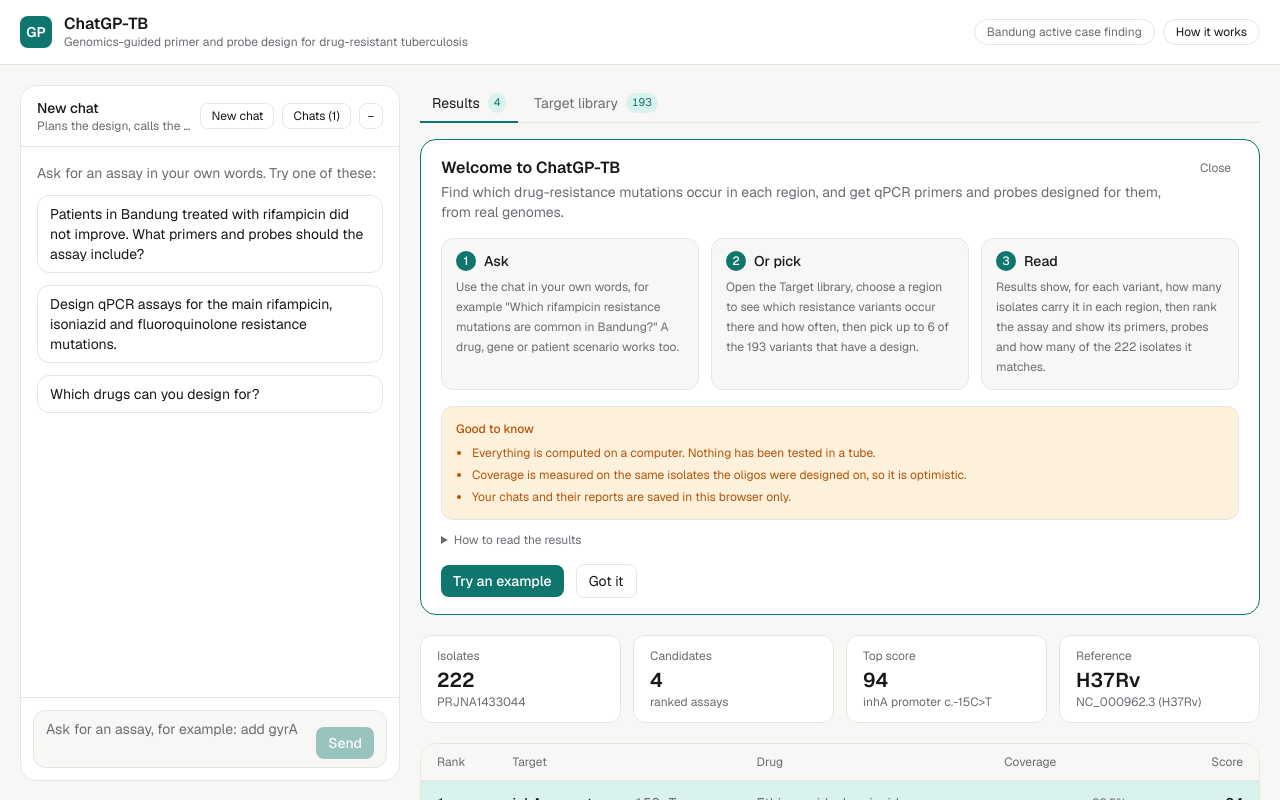
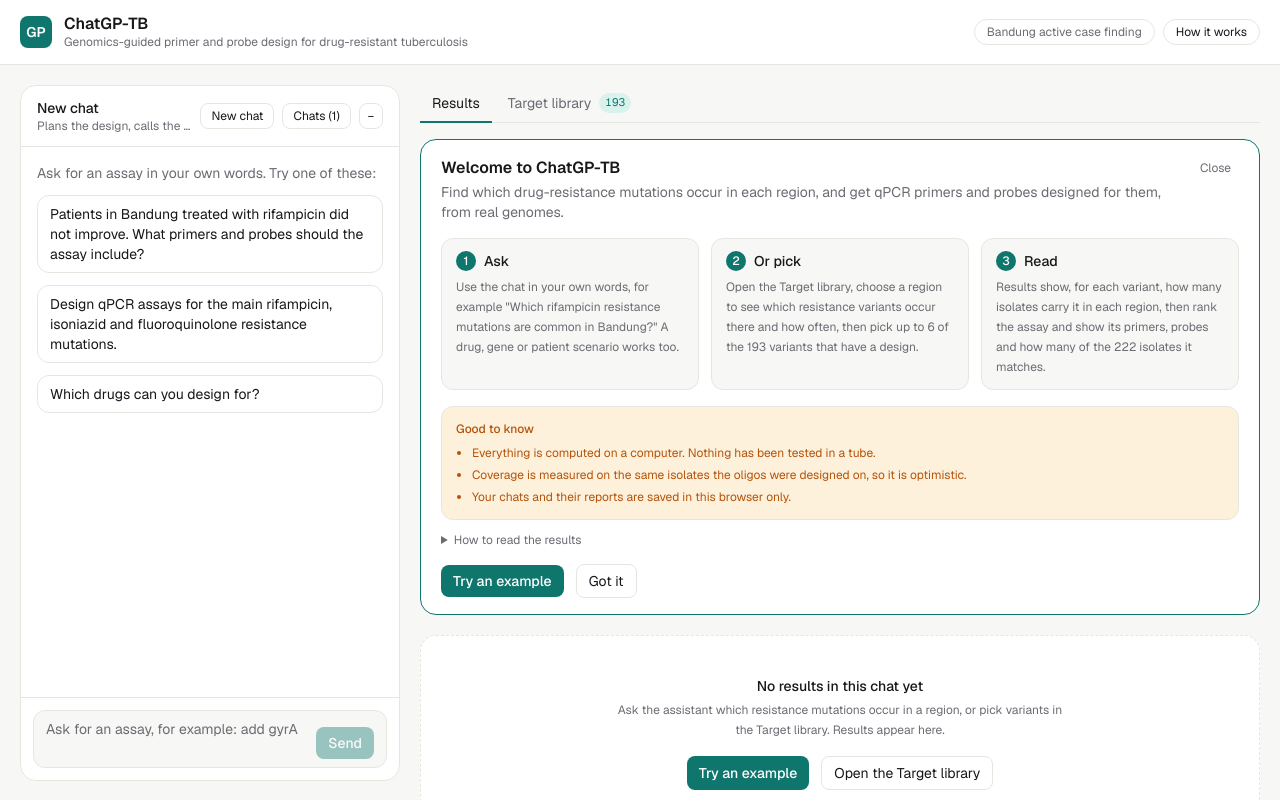
Before and after one commit to blueguy42/ResistTB, a Next.js app in the folder web/: page / in a window 1280 px wide. Shown: the top 800 px of the page. Built offline with nearby package versions, Linux system fonts and the light colour scheme.

Commit message:
Show an empty results state in a new chat instead of the starting report

```diff
--- a/web/components/App.tsx
+++ b/web/components/App.tsx
@@ -73,7 +73,9 @@ export default function App({ report: initial }: { report: Report }) {
     }
   }, []);
 
-  const shown = active?.reports.find((r) => r.id === active.activeReportId)?.report ?? initial;
+  // A chat with no report yet shows an empty state; `initial` still supplies the dataset numbers for the header and welcome card.
+  const current = active ? (active.reports.find((r) => r.id === active.activeReportId) ?? (active.activeReportId === null ? active.reports[active.reports.length - 1] : undefined))?.report : undefined;
+  const shown = current ?? initial;
   useEffect(() => setSelectedId(shown.candidates[0]?.id ?? ""), [shown]);
 
   // A reply that finishes while the assistant is minimized leaves a dot on its button.
@@ -276,7 +278,7 @@ export default function App({ report: initial }: { report: Report }) {
         <div className="min-w-0 space-y-4">
           <div role="tablist" aria-label="View" className="flex gap-1 border-b border-line">
             <button role="tab" id="tab-results" aria-selected={tab === "results"} aria-controls="panel-results" onClick={() => setTab("results")} className={tabClass(tab === "results")}>
-              Results <span className={count}>{shown.candidates.length}</span>
+              Results {current && <span className={count}>{current.candidates.length}</span>}
             </button>
             <button role="tab" id="tab-library" aria-selected={tab === "library"} aria-controls="panel-library" onClick={() => setTab("library")} className={tabClass(tab === "library")}>
               Target library <span className={count}>{designed}</span>
@@ -285,7 +287,7 @@ export default function App({ report: initial }: { report: Report }) {
 
           {tab === "library" ? (
             <div role="tabpanel" id="panel-library" aria-labelledby="tab-library">
-              <TargetLibrary library={library} current={shown.candidates.map((c) => c.id)} busy={runningSid !== null} onDesign={designFromLibrary} />
+              <TargetLibrary library={library} current={(current?.candidates ?? []).map((c) => c.id)} busy={runningSid !== null} onDesign={designFromLibrary} />
             </div>
           ) : (
             <div role="tabpanel" id="panel-results" aria-labelledby="tab-results" className="space-y-5">
@@ -306,7 +308,32 @@ export default function App({ report: initial }: { report: Report }) {
               )}
               {active && <ReportSwitcher session={active} onShow={showReport} />}
               <div id="report" className="scroll-mt-5">
-                <ReportView report={shown} selectedId={selectedId} onSelect={setSelectedId} />
+                {current ? (
+                  <ReportView report={current} selectedId={selectedId} onSelect={setSelectedId} />
+                ) : (
+                  <div className="rounded-2xl border border-dashed border-line bg-surface px-5 py-10 text-center">
+                    <h2 className="text-sm font-medium">No results in this chat yet</h2>
+                    <p className="mx-auto mt-1 max-w-md text-xs leading-5 text-muted">
+                      Ask the assistant which resistance mutations occur in a region, or pick variants in the Target library. Results appear here.
+                    </p>
+                    <div className="mt-4 flex flex-wrap justify-center gap-3">
+                      <button
+                        type="button"
+                        onClick={() => {
+                          if (collapsed) toggleCollapsed();
+                          void send(example);
+                        }}
+                        disabled={runningSid !== null}
+                        className="rounded-lg bg-accent px-3 py-1.5 text-sm font-medium text-surface disabled:opacity-50"
+                      >
+                        Try an example
+                      </button>
+                      <button type="button" onClick={() => setTab("library")} className="rounded-lg border border-line px-3 py-1.5 text-sm hover:border-accent">
+                        Open the Target library
+                      </button>
+                    </div>
+                  </div>
+                )}
               </div>
             </div>
           )}
--- a/web/components/ReportSwitcher.tsx
+++ b/web/components/ReportSwitcher.tsx
@@ -2,13 +2,14 @@
 
 import { ago, type Session } from "@/lib/sessions";
 
-// Moves between the reports a chat has produced. "Starting report" is the page's own default, not from a chat.
+// Moves between the reports a chat has produced. A chat with no report shows an empty state instead.
 export default function ReportSwitcher({ session, onShow }: { session: Session; onShow: (id: string | null) => void }) {
   if (session.reports.length === 0) return null;
-  const ids: (string | null)[] = [null, ...session.reports.map((r) => r.id)];
-  const at = ids.indexOf(session.activeReportId);
+  const ids = session.reports.map((r) => r.id);
+  // Chats saved before the empty state could point at the old starting report (null); they show the latest report.
+  const activeId = session.activeReportId ?? ids[ids.length - 1];
+  const at = ids.indexOf(activeId);
   const go = (delta: number) => onShow(ids[Math.min(ids.length - 1, Math.max(0, at + delta))]);
-  const current = session.reports.find((r) => r.id === session.activeReportId);
   return (
     <div className="flex flex-wrap items-center gap-2 rounded-2xl border border-line bg-surface px-4 py-2.5 text-xs">
       <span className="text-muted">Results from this chat</span>
@@ -18,11 +19,10 @@ export default function ReportSwitcher({ session, onShow }: { session: Session;
       <label className="min-w-0 flex-1">
         <span className="sr-only">Choose a report</span>
         <select
-          value={session.activeReportId ?? ""}
-          onChange={(e) => onShow(e.target.value || null)}
+          value={activeId}
+          onChange={(e) => onShow(e.target.value)}
           className="w-full min-w-0 truncate rounded-md border border-line bg-bg px-2 py-1 text-ink"
         >
-          <option value="">Starting report: the 4 main targets</option>
           {session.reports.map((r, i) => (
             <option key={r.id} value={r.id}>
               {i + 1}. {r.label} · {ago(r.at)}
@@ -34,7 +34,7 @@ export default function ReportSwitcher({ session, onShow }: { session: Session;
         ›
       </button>
       <span className="tabular-nums text-muted">
-        {current ? `${session.reports.indexOf(current) + 1} of ${session.reports.length}` : `0 of ${session.reports.length}`}
+        {at + 1} of {ids.length}
       </span>
     </div>
   );
```
